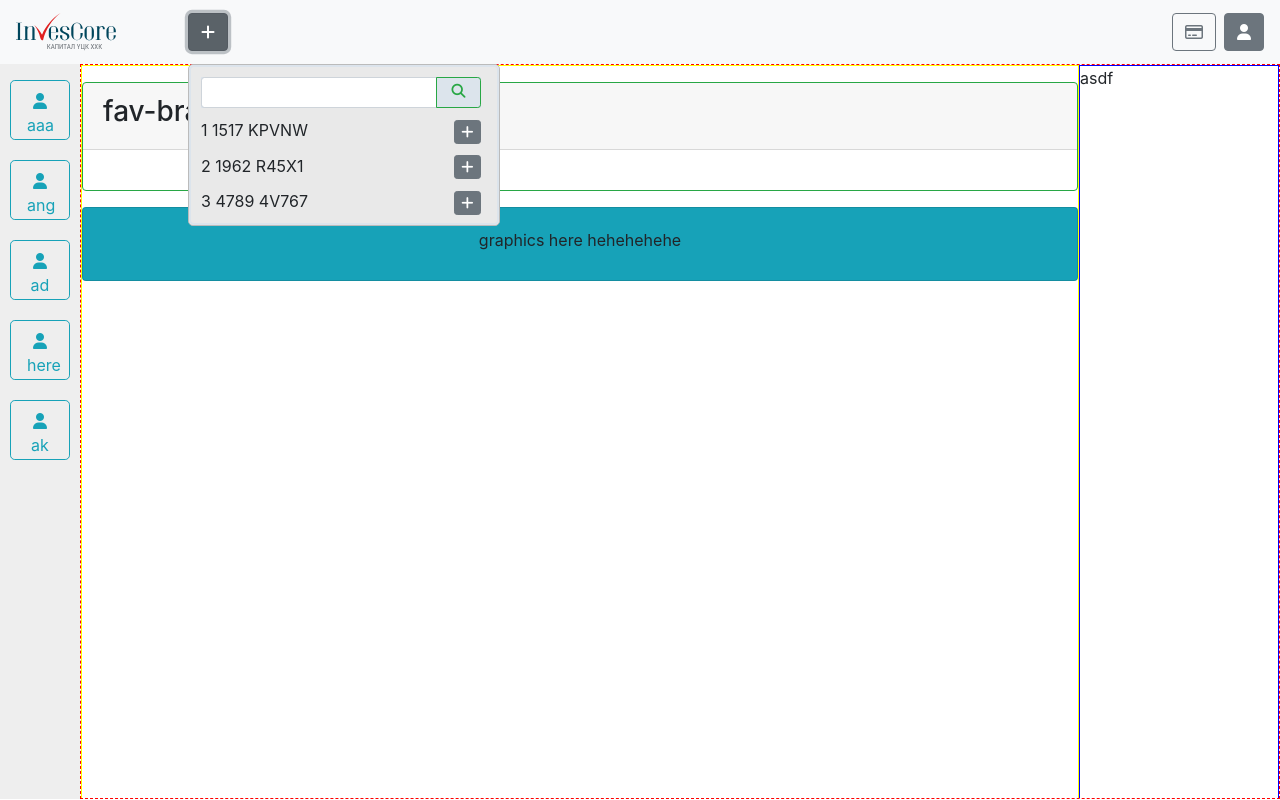
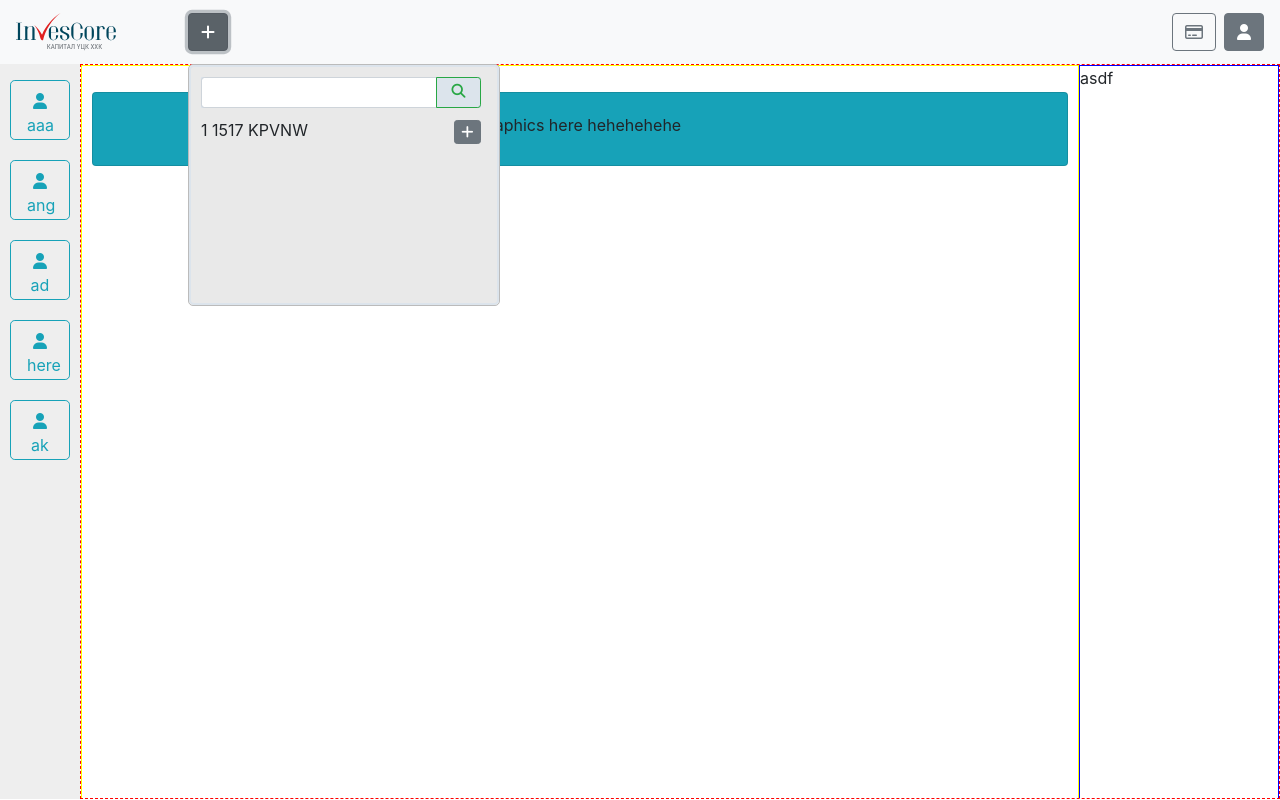
Before and after one commit to nxic/sibj, a Vue app: page / in a window 1280 px wide. Both pictures are taken after a click on the button 208 px from the left and 32 px from the top of the page. Built offline with nearby package versions, Linux system fonts and the light colour scheme.

Commit message:
action sidebar star4ed;

```diff
--- a/src/App.vue
+++ b/src/App.vue
@@ -1,7 +1,7 @@
 <template>
   <div id="app">
     <b-container fluid class="p-0">
-      <top-bar></top-bar>
+      <top-bar @brand-selected="displayBrand"></top-bar>
       <b-nav vertical class="sidebar">
         <span class="mt-3">
           <li class="nav-item sidebar-item"><b-button size="lg" variant="outline-info" class="sidebar-button text-center" @click="toggleSideSubMenu('a')"><span><i class="fas fa-user btn-icon"></i>aaa</span></b-button></li>
@@ -24,27 +24,27 @@
             </div>
           </transition>
           <div class="main-graph">
-            <pre>{{ selectedBrand }}</pre>
-            <b-card class="border-success" header-tag="header">
-              <h3 slot="header">fav-brands</h3>
-              <b-table-simple v-if="favoriteBrands && favoriteBrands.length" small bordered outlined hover striped>
-                <b-thead>
-                  <b-tr>
-                    <b-th>logo</b-th>
-                    <b-th>name</b-th>
-                    <b-th>action</b-th>
-                  </b-tr>
-                </b-thead>
-                <b-tbody>
-                  <b-tr v-for="(item, i) in favoriteBrands" :key="i">
-                    <b-td>{{ i + 1 }}</b-td>
-                    <b-td>{{ item.name }}</b-td>
-                    <b-td>
-                      <b-button size="sm"><span><i class="fas fa-times"></i></span></b-button>
-                    </b-td>
-                  </b-tr>
-                </b-tbody>
-              </b-table-simple>
+            <b-card v-if="selectedBrand" class="border-success" header-tag="header">
+              <h3 slot="header">selected-brand</h3>
+<!--              <b-table-simple v-if="favoriteBrands && favoriteBrands.length" small bordered outlined hover striped>-->
+<!--                <b-thead>-->
+<!--                  <b-tr>-->
+<!--                    <b-th>logo</b-th>-->
+<!--                    <b-th>name</b-th>-->
+<!--                    <b-th>action</b-th>-->
+<!--                  </b-tr>-->
+<!--                </b-thead>-->
+<!--                <b-tbody>-->
+<!--                  <b-tr v-for="(item, i) in favoriteBrands" :key="i">-->
+<!--                    <b-td>{{ i + 1 }}</b-td>-->
+<!--                    <b-td>{{ item.name }}</b-td>-->
+<!--                    <b-td>-->
+<!--                      <b-button size="sm"><span><i class="fas fa-times"></i></span></b-button>-->
+<!--                    </b-td>-->
+<!--                  </b-tr>-->
+<!--                </b-tbody>-->
+<!--              </b-table-simple>-->
+              <pre>{{ selectedBrand }}</pre>
             </b-card>
             <b-card class="text-center mt-3" bg-variant="info">
               <label>graphics here hehehehehe</label>
@@ -109,38 +109,8 @@ export default {
     // series.dataFields.valueY = "closingPrice";
   },
   methods: {
-    openBrandList() {
-      this.openedBrands = !this.openedBrands;
-    },
-    hideBrandList() {
-      this.openedBrands = !this.openedBrands;
-    },
-    openBrand(brand) {
+    displayBrand(brand) {
       this.selectedBrand = brand;
-      console.log('openBrand      ' + brand.name);
-    },
-    addFav(id) {
-      // if (this.favoriteBrands.length >= 3) {
-      //   this.$bvToast('maxFavBrandsSelected');
-      //   return;
-      // }
-      this.brands.find(x => x.id === id).isDisabled = true;
-      this.favoriteBrands.push(this.brands.find(x => x.id === id));
-      this.openedBrands = !this.openedBrands;
-    },
-    removeFav(id) {
-      this.favoriteBrands = this.favoriteBrands.filter(x => x.id !== id);
-      this.$nextTick(() => {
-        this.brands.find(x => x.id === id).isDisabled = false;
-        this.$forceUpdate();
-      });
-    },
-    toggleProfile() {
-      this.openedProfile = !this.openedProfile;
-    },
-
-    toggleBalance() {
-      this.openedBalance = !this.openedBalance;
     },
     toggleSideSubMenu(menuType) {
       if (!this.menuType) {
@@ -382,6 +352,7 @@ export default {
   }
 
   .main-graph {
+    padding: .625rem;
     width: 100%;
     border: 1px solid yellow;
   }
--- a/src/components/Topbar.vue
+++ b/src/components/Topbar.vue
@@ -5,7 +5,7 @@
       <div class="flex-column pr-2" v-for="(item, i) in favoriteBrands" :key="i">
         <div class="fav-item">
                 <span class="remove-fav d-none" @click="removeFav(item.id)">
-                  <i class="remove-icon fas fa-times black"></i>
+                  <i class="remove-icon fas fa-times"></i>
                 </span>
           <b-button variant="outline-secondary" size="sm" @click="openBrand(item)">
             <img :src="item.logo" :alt="item.name" class="brand-logo">
@@ -22,7 +22,7 @@
           <ul class="brand-list-wrapper" id="brand-list">
             <li class="brand-list-item brand-list-search">
               <b-input-group>
-                <b-input size="sm" @input="getBrandList" debounce="1000" v-model="brandSearchQuery"></b-input>
+                <b-input size="sm" @input="getBrandList" v-model="brandSearchQuery"></b-input>
                 <b-input-group-append>
                   <b-button @click="getBrandList" size="xs" variant="outline-success"><span class="mr-2 ml-2 d-flex align-items-center"><i class="fas fa-search mb-1"></i></span></b-button>
                 </b-input-group-append>
@@ -36,6 +36,9 @@
                 <b-button class="btn-xs ml-5" :disabled="item.isDisabled" @click.prevent="addFav(item.id)"><span><i class="fas fa-plus"></i></span></b-button>
               </div>
             </li>
+            <transition name="fade">
+              <li v-show="loadingBrands" class="brand-list-item justify-content-center"><span class="loading-spinner"><i class="fas fa-spinner"></i></span></li>
+            </transition>
           </ul>
         </div>
       </div>
@@ -43,12 +46,15 @@
     <!-- Right aligned nav items -->
     <b-navbar-nav class="ml-auto">
       <div>
-        <b-button variant="outline-secondary" @click="toggleBalance">
+        <b-button variant="outline-secondary" @click="openBalance">
           <span><i class="far fa-credit-card"></i></span>
         </b-button>
         <div class="balance-container" :class="{ 'd-block': openedBalance }">
           <div class="blocker" @click="toggleBalance"></div>
-          <div>$1,000,000</div>
+          <transition name="fade">
+            <div v-show="loadingBalance" class="balance-loader"><span><i class="fas fa-spinner loading-spinner"></i></span></div>
+          </transition>
+          <div>{{ balance }}</div>
         </div>
       </div>
       <div class="ml-2">
@@ -91,40 +97,42 @@ export default {
   name: "topbar",
   data() {
     return {
-      isLoading: false,
+      loadingBrands: false,
       brandSearchQuery: '',
       brands: [
         { id: _.random(500,10000), isDisabled: false, logo: 'https://global-uploads.webflow.com/5e157547d6f791d34ea4e2bf/5e17558f848f82e664c09d67_logo-dark.svg', name: Math.random().toString(36).slice(2).slice(0,5).toUpperCase() },
-        { id: _.random(500,10000), isDisabled: false, logo: 'https://global-uploads.webflow.com/5e157547d6f791d34ea4e2bf/5e17558f848f82e664c09d67_logo-dark.svg', name: Math.random().toString(36).slice(2).slice(0,5).toUpperCase() },
-        { id: _.random(500,10000), isDisabled: false, logo: 'https://global-uploads.webflow.com/5e157547d6f791d34ea4e2bf/5e17558f848f82e664c09d67_logo-dark.svg', name: Math.random().toString(36).slice(2).slice(0,5).toUpperCase() },
-        { id: _.random(500,10000), isDisabled: false, logo: 'https://global-uploads.webflow.com/5e157547d6f791d34ea4e2bf/5e17558f848f82e664c09d67_logo-dark.svg', name: Math.random().toString(36).slice(2).slice(0,5).toUpperCase() },
-        { id: _.random(500,10000), isDisabled: false, logo: 'https://global-uploads.webflow.com/5e157547d6f791d34ea4e2bf/5e17558f848f82e664c09d67_logo-dark.svg', name: Math.random().toString(36).slice(2).slice(0,5).toUpperCase() },
-        { id: _.random(500,10000), isDisabled: false, logo: 'https://global-uploads.webflow.com/5e157547d6f791d34ea4e2bf/5e17558f848f82e664c09d67_logo-dark.svg', name: Math.random().toString(36).slice(2).slice(0,5).toUpperCase() },
-        { id: _.random(500,10000), isDisabled: false, logo: 'https://global-uploads.webflow.com/5e157547d6f791d34ea4e2bf/5e17558f848f82e664c09d67_logo-dark.svg', name: Math.random().toString(36).slice(2).slice(0,5).toUpperCase() },
-        { id: _.random(500,10000), isDisabled: false, logo: 'https://global-uploads.webflow.com/5e157547d6f791d34ea4e2bf/5e17558f848f82e664c09d67_logo-dark.svg', name: Math.random().toString(36).slice(2).slice(0,5).toUpperCase() },
-        { id: _.random(500,10000), isDisabled: false, logo: 'https://global-uploads.webflow.com/5e157547d6f791d34ea4e2bf/5e17558f848f82e664c09d67_logo-dark.svg', name: Math.random().toString(36).slice(2).slice(0,5).toUpperCase() },
-        { id: _.random(500,10000), isDisabled: false, logo: 'https://global-uploads.webflow.com/5e157547d6f791d34ea4e2bf/5e17558f848f82e664c09d67_logo-dark.svg', name: Math.random().toString(36).slice(2).slice(0,5).toUpperCase() },
-        { id: _.random(500,10000), isDisabled: false, logo: 'https://global-uploads.webflow.com/5e157547d6f791d34ea4e2bf/5e17558f848f82e664c09d67_logo-dark.svg', name: Math.random().toString(36).slice(2).slice(0,5).toUpperCase() },
-        { id: _.random(500,10000), isDisabled: false, logo: 'https://global-uploads.webflow.com/5e157547d6f791d34ea4e2bf/5e17558f848f82e664c09d67_logo-dark.svg', name: Math.random().toString(36).slice(2).slice(0,5).toUpperCase() },
-        { id: _.random(500,10000), isDisabled: false, logo: 'https://global-uploads.webflow.com/5e157547d6f791d34ea4e2bf/5e17558f848f82e664c09d67_logo-dark.svg', name: Math.random().toString(36).slice(2).slice(0,5).toUpperCase() },
-        { id: _.random(500,10000), isDisabled: false, logo: 'https://global-uploads.webflow.com/5e157547d6f791d34ea4e2bf/5e17558f848f82e664c09d67_logo-dark.svg', name: Math.random().toString(36).slice(2).slice(0,5).toUpperCase() },
-        { id: _.random(500,10000), isDisabled: false, logo: 'https://global-uploads.webflow.com/5e157547d6f791d34ea4e2bf/5e17558f848f82e664c09d67_logo-dark.svg', name: Math.random().toString(36).slice(2).slice(0,5).toUpperCase() },
-        { id: _.random(500,10000), isDisabled: false, logo: 'https://global-uploads.webflow.com/5e157547d6f791d34ea4e2bf/5e17558f848f82e664c09d67_logo-dark.svg', name: Math.random().toString(36).slice(2).slice(0,5).toUpperCase() },
-        { id: _.random(500,10000), isDisabled: false, logo: 'https://global-uploads.webflow.com/5e157547d6f791d34ea4e2bf/5e17558f848f82e664c09d67_logo-dark.svg', name: Math.random().toString(36).slice(2).slice(0,5).toUpperCase() },
-        { id: _.random(500,10000), isDisabled: false, logo: 'https://global-uploads.webflow.com/5e157547d6f791d34ea4e2bf/5e17558f848f82e664c09d67_logo-dark.svg', name: Math.random().toString(36).slice(2).slice(0,5).toUpperCase() },
-        { id: _.random(500,10000), isDisabled: false, logo: 'https://global-uploads.webflow.com/5e157547d6f791d34ea4e2bf/5e17558f848f82e664c09d67_logo-dark.svg', name: Math.random().toString(36).slice(2).slice(0,5).toUpperCase() },
-        { id: _.random(500,10000), isDisabled: false, logo: 'https://global-uploads.webflow.com/5e157547d6f791d34ea4e2bf/5e17558f848f82e664c09d67_logo-dark.svg', name: Math.random().toString(36).slice(2).slice(0,5).toUpperCase() },
-        { id: _.random(500,10000), isDisabled: false, logo: 'https://global-uploads.webflow.com/5e157547d6f791d34ea4e2bf/5e17558f848f82e664c09d67_logo-dark.svg', name: Math.random().toString(36).slice(2).slice(0,5).toUpperCase() },
-        { id: _.random(500,10000), isDisabled: false, logo: 'https://global-uploads.webflow.com/5e157547d6f791d34ea4e2bf/5e17558f848f82e664c09d67_logo-dark.svg', name: Math.random().toString(36).slice(2).slice(0,5).toUpperCase() },
-        { id: _.random(500,10000), isDisabled: false, logo: 'https://global-uploads.webflow.com/5e157547d6f791d34ea4e2bf/5e17558f848f82e664c09d67_logo-dark.svg', name: Math.random().toString(36).slice(2).slice(0,5).toUpperCase() },
-        { id: _.random(500,10000), isDisabled: false, logo: 'https://global-uploads.webflow.com/5e157547d6f791d34ea4e2bf/5e17558f848f82e664c09d67_logo-dark.svg', name: Math.random().toString(36).slice(2).slice(0,5).toUpperCase() },
-        { id: _.random(500,10000), isDisabled: false, logo: 'https://global-uploads.webflow.com/5e157547d6f791d34ea4e2bf/5e17558f848f82e664c09d67_logo-dark.svg', name: Math.random().toString(36).slice(2).slice(0,5).toUpperCase() },
+        // { id: _.random(500,10000), isDisabled: false, logo: 'https://global-uploads.webflow.com/5e157547d6f791d34ea4e2bf/5e17558f848f82e664c09d67_logo-dark.svg', name: Math.random().toString(36).slice(2).slice(0,5).toUpperCase() },
+        // { id: _.random(500,10000), isDisabled: false, logo: 'https://global-uploads.webflow.com/5e157547d6f791d34ea4e2bf/5e17558f848f82e664c09d67_logo-dark.svg', name: Math.random().toString(36).slice(2).slice(0,5).toUpperCase() },
+        // { id: _.random(500,10000), isDisabled: false, logo: 'https://global-uploads.webflow.com/5e157547d6f791d34ea4e2bf/5e17558f848f82e664c09d67_logo-dark.svg', name: Math.random().toString(36).slice(2).slice(0,5).toUpperCase() },
+        // { id: _.random(500,10000), isDisabled: false, logo: 'https://global-uploads.webflow.com/5e157547d6f791d34ea4e2bf/5e17558f848f82e664c09d67_logo-dark.svg', name: Math.random().toString(36).slice(2).slice(0,5).toUpperCase() },
+        // { id: _.random(500,10000), isDisabled: false, logo: 'https://global-uploads.webflow.com/5e157547d6f791d34ea4e2bf/5e17558f848f82e664c09d67_logo-dark.svg', name: Math.random().toString(36).slice(2).slice(0,5).toUpperCase() },
+        // { id: _.random(500,10000), isDisabled: false, logo: 'https://global-uploads.webflow.com/5e157547d6f791d34ea4e2bf/5e17558f848f82e664c09d67_logo-dark.svg', name: Math.random().toString(36).slice(2).slice(0,5).toUpperCase() },
+        // { id: _.random(500,10000), isDisabled: false, logo: 'https://global-uploads.webflow.com/5e157547d6f791d34ea4e2bf/5e17558f848f82e664c09d67_logo-dark.svg', name: Math.random().toString(36).slice(2).slice(0,5).toUpperCase() },
+        // { id: _.random(500,10000), isDisabled: false, logo: 'https://global-uploads.webflow.com/5e157547d6f791d34ea4e2bf/5e17558f848f82e664c09d67_logo-dark.svg', name: Math.random().toString(36).slice(2).slice(0,5).toUpperCase() },
+        // { id: _.random(500,10000), isDisabled: false, logo: 'https://global-uploads.webflow.com/5e157547d6f791d34ea4e2bf/5e17558f848f82e664c09d67_logo-dark.svg', name: Math.random().toString(36).slice(2).slice(0,5).toUpperCase() },
+        // { id: _.random(500,10000), isDisabled: false, logo: 'https://global-uploads.webflow.com/5e157547d6f791d34ea4e2bf/5e17558f848f82e664c09d67_logo-dark.svg', name: Math.random().toString(36).slice(2).slice(0,5).toUpperCase() },
+        // { id: _.random(500,10000), isDisabled: false, logo: 'https://global-uploads.webflow.com/5e157547d6f791d34ea4e2bf/5e17558f848f82e664c09d67_logo-dark.svg', name: Math.random().toString(36).slice(2).slice(0,5).toUpperCase() },
+        // { id: _.random(500,10000), isDisabled: false, logo: 'https://global-uploads.webflow.com/5e157547d6f791d34ea4e2bf/5e17558f848f82e664c09d67_logo-dark.svg', name: Math.random().toString(36).slice(2).slice(0,5).toUpperCase() },
+        // { id: _.random(500,10000), isDisabled: false, logo: 'https://global-uploads.webflow.com/5e157547d6f791d34ea4e2bf/5e17558f848f82e664c09d67_logo-dark.svg', name: Math.random().toString(36).slice(2).slice(0,5).toUpperCase() },
+        // { id: _.random(500,10000), isDisabled: false, logo: 'https://global-uploads.webflow.com/5e157547d6f791d34ea4e2bf/5e17558f848f82e664c09d67_logo-dark.svg', name: Math.random().toString(36).slice(2).slice(0,5).toUpperCase() },
+        // { id: _.random(500,10000), isDisabled: false, logo: 'https://global-uploads.webflow.com/5e157547d6f791d34ea4e2bf/5e17558f848f82e664c09d67_logo-dark.svg', name: Math.random().toString(36).slice(2).slice(0,5).toUpperCase() },
+        // { id: _.random(500,10000), isDisabled: false, logo: 'https://global-uploads.webflow.com/5e157547d6f791d34ea4e2bf/5e17558f848f82e664c09d67_logo-dark.svg', name: Math.random().toString(36).slice(2).slice(0,5).toUpperCase() },
+        // { id: _.random(500,10000), isDisabled: false, logo: 'https://global-uploads.webflow.com/5e157547d6f791d34ea4e2bf/5e17558f848f82e664c09d67_logo-dark.svg', name: Math.random().toString(36).slice(2).slice(0,5).toUpperCase() },
+        // { id: _.random(500,10000), isDisabled: false, logo: 'https://global-uploads.webflow.com/5e157547d6f791d34ea4e2bf/5e17558f848f82e664c09d67_logo-dark.svg', name: Math.random().toString(36).slice(2).slice(0,5).toUpperCase() },
+        // { id: _.random(500,10000), isDisabled: false, logo: 'https://global-uploads.webflow.com/5e157547d6f791d34ea4e2bf/5e17558f848f82e664c09d67_logo-dark.svg', name: Math.random().toString(36).slice(2).slice(0,5).toUpperCase() },
+        // { id: _.random(500,10000), isDisabled: false, logo: 'https://global-uploads.webflow.com/5e157547d6f791d34ea4e2bf/5e17558f848f82e664c09d67_logo-dark.svg', name: Math.random().toString(36).slice(2).slice(0,5).toUpperCase() },
+        // { id: _.random(500,10000), isDisabled: false, logo: 'https://global-uploads.webflow.com/5e157547d6f791d34ea4e2bf/5e17558f848f82e664c09d67_logo-dark.svg', name: Math.random().toString(36).slice(2).slice(0,5).toUpperCase() },
+        // { id: _.random(500,10000), isDisabled: false, logo: 'https://global-uploads.webflow.com/5e157547d6f791d34ea4e2bf/5e17558f848f82e664c09d67_logo-dark.svg', name: Math.random().toString(36).slice(2).slice(0,5).toUpperCase() },
+        // { id: _.random(500,10000), isDisabled: false, logo: 'https://global-uploads.webflow.com/5e157547d6f791d34ea4e2bf/5e17558f848f82e664c09d67_logo-dark.svg', name: Math.random().toString(36).slice(2).slice(0,5).toUpperCase() },
+        // { id: _.random(500,10000), isDisabled: false, logo: 'https://global-uploads.webflow.com/5e157547d6f791d34ea4e2bf/5e17558f848f82e664c09d67_logo-dark.svg', name: Math.random().toString(36).slice(2).slice(0,5).toUpperCase() },
       ],
       favoriteBrands: [],
       selectedBrand: null,
       openedBrands: false,
       openedProfile: false,
+      balance: 0,
       openedBalance: false,
+      loadingBalance: false,
       asdf: [
         { id: _.random(500,10000), isDisabled: false, logo: 'https://global-uploads.webflow.com/5e157547d6f791d34ea4e2bf/5e17558f848f82e664c09d67_logo-dark.svg', name: Math.random().toString(36).slice(2).slice(0,5).toUpperCase() },
         { id: _.random(500,10000), isDisabled: false, logo: 'https://global-uploads.webflow.com/5e157547d6f791d34ea4e2bf/5e17558f848f82e664c09d67_logo-dark.svg', name: Math.random().toString(36).slice(2).slice(0,5).toUpperCase() },
@@ -133,6 +141,9 @@ export default {
         { id: _.random(500,10000), isDisabled: false, logo: 'https://global-uploads.webflow.com/5e157547d6f791d34ea4e2bf/5e17558f848f82e664c09d67_logo-dark.svg', name: Math.random().toString(36).slice(2).slice(0,5).toUpperCase() },
       ]
     }
+  },
+  created() {
+    this.getBrandList = _.debounce(this.getBrandList, 500);
   },
   mounted() {
     const listElm = document.querySelector('#brand-list');
@@ -146,11 +157,12 @@ export default {
   beforeDestroy() {},
   methods: {
     getBrandList() {
-      this.isLoading = true;
+      console.log('getBrandList called');
+      this.loadingBrands = true;
       setTimeout(() => {
-        this.brands.push(...this.asdf);
-        this.isLoading = false;
-      }, 500);
+        // this.brands.push(...this.asdf);
+        this.loadingBrands = false;
+      }, 2500);
     },
     openBrandList() {
       this.openedBrands = !this.openedBrands;
@@ -160,7 +172,7 @@ export default {
     },
     openBrand(brand) {
       this.selectedBrand = brand;
-      console.log('openBrand      ' + brand.name);
+      this.$emit('brand-selected', brand);
     },
     addFav(id) {
       // if (this.favoriteBrands.length >= 3) {
@@ -182,9 +194,20 @@ export default {
       this.openedProfile = !this.openedProfile;
     },
 
+    getBalance() {
+      this.loadingBalance = true;
+      setTimeout(() => {
+        this.balance = _.random(5000,54000);
+        this.loadingBalance = false;
+      }, 1000);
+    },
     toggleBalance() {
       this.openedBalance = !this.openedBalance;
     },
+    async openBalance() {
+      await this.getBalance();
+      await this.toggleBalance();
+    }
   }
 }
 </script>
@@ -213,7 +236,8 @@ export default {
   width: 18px;
   height: 15px;
   overflow: visible;
-  border: 1px solid black;
+  /* TODO: select color! */
+  border: 1px solid orangered;
   border-radius: 400px;
   position: absolute;
   top: -10px;
@@ -223,6 +247,8 @@ export default {
 }
 
 .remove-icon {
+  /* TODO: select color! */
+  color: #a81f0b;
   display: table-cell;
   vertical-align: center;
 }
@@ -264,7 +290,7 @@ export default {
 
 .brand-list-wrapper {
   overflow: auto;
-  height: 10rem;
+  height: 15rem;
   border: 2px solid #dce4ec;
   border-radius: 5px;
 }
@@ -352,8 +378,7 @@ export default {
 
 
 .balance-container {
-  background: #42b983;
-  border: 1px dashed green;
+  background: #dce4ec;
   border-radius: 10px;
   position: absolute;
   z-index: 1000;
@@ -364,6 +389,15 @@ export default {
   right: 4rem;
   /* SORRY */
   display: none;
+}
+
+.balance-loader {
+  position: absolute;
+  display: flex;
+  justify-content: center;
+  height: 100%;
+  width: 100%;
+  z-index: 4999;
 }
 
 ::-webkit-scrollbar {
@@ -379,4 +413,21 @@ export default {
 ::-webkit-scrollbar-corner {
       background-color: rgba(0,0,0,0);
 }
+
+.fade-enter-active, .fade-leave-active {
+  transition: opacity .5s;
+}
+.fade-enter, .fade-leave-to /* .fade-leave-active below version 2.1.8 */ {
+  opacity: 0;
+}
+
+.loading-spinner {
+  animation: spin 1.2s linear infinite;
+}
+
+@keyframes spin {
+  0% { transform: rotate(0deg); }
+  100% { transform: rotate(360deg); }
+}
+
 </style>
```
